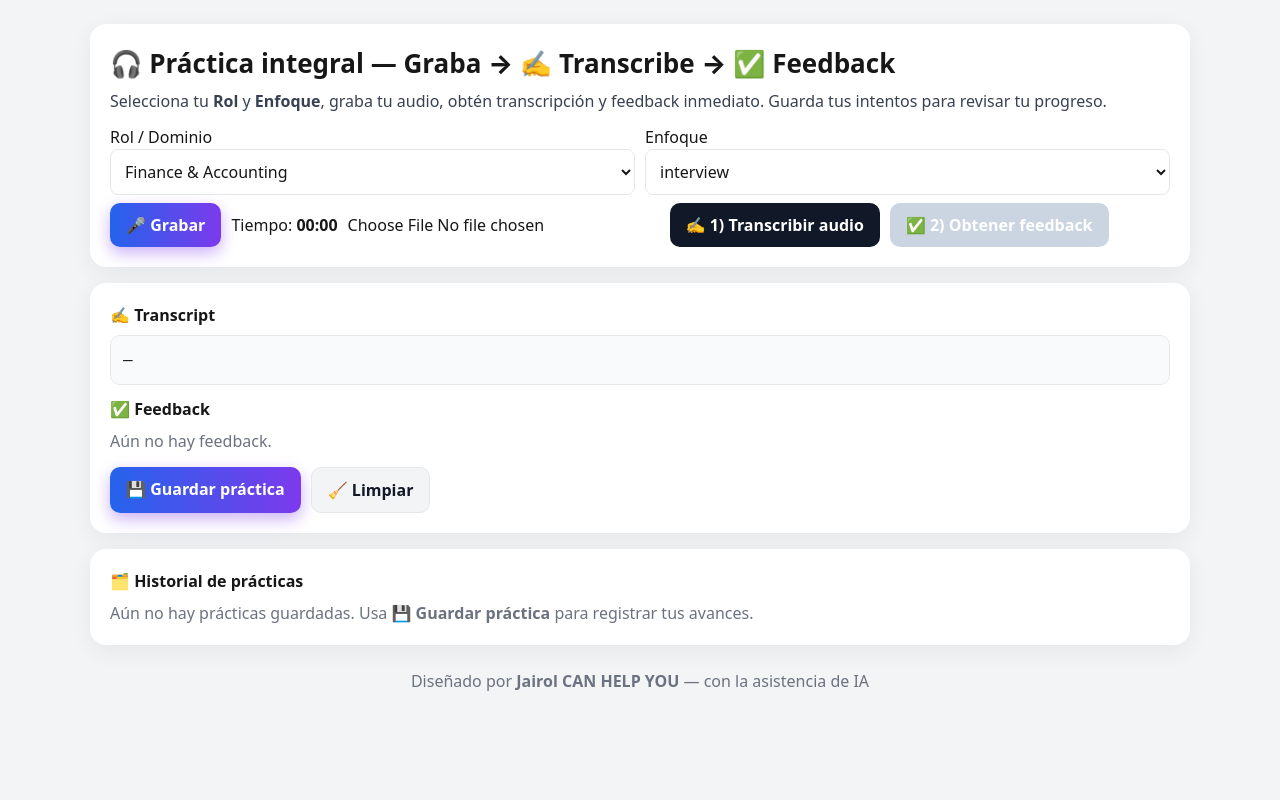
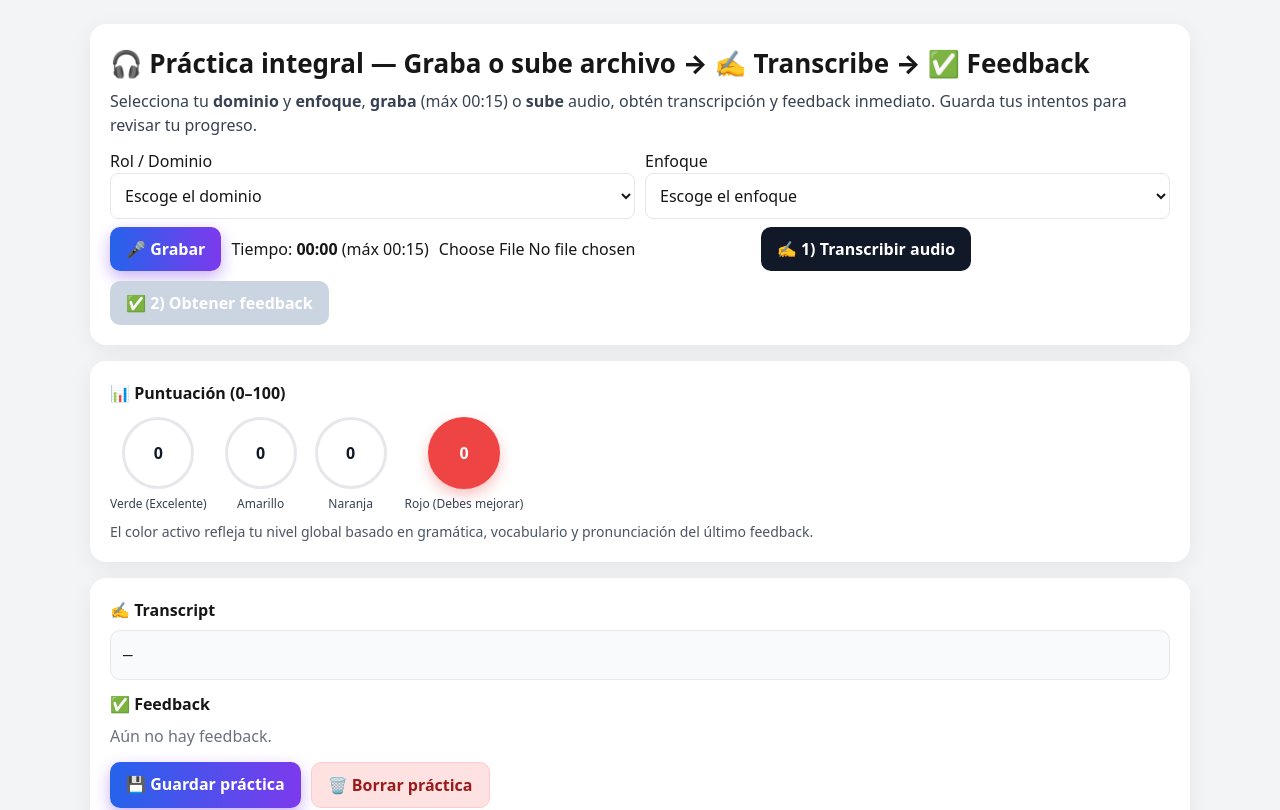
Before and after one commit to JairolGraterol/ia-english-tutor-mvp, a Next.js app: page /practice in a window 1280 px wide. Shown: the top 810 px of the page. Built offline with nearby package versions, Linux system fonts and the light colour scheme.

Commit message:
Update page.tsx

```diff
--- a/app/practice/page.tsx
+++ b/app/practice/page.tsx
@@ -4,7 +4,7 @@ import { useEffect, useRef, useState } from "react";
 /** Tipos del historial */
 type PracticeItem = {
   id: string;
-  createdAt: string;  // ISO
+  createdAt: string; // ISO
   role: string;
   focus: string;
   transcript: string;
@@ -12,6 +12,43 @@ type PracticeItem = {
 };
 
 const LS_KEY = "practice_history_v1";
+const MAX_SECONDS = 15; // ★ Límite de grabación
+
+/** Helper UI: círculo tipo semáforo con valor dentro */
+function ScoreCircle({
+  label,
+  value,
+  activeColor,
+  active,
+}: {
+  label: string;
+  value: number;
+  activeColor: string; // CSS color
+  active: boolean;
+}) {
+  return (
+    <div style={{ display: "grid", placeItems: "center", gap: 6 }}>
+      <div
+        style={{
+          width: 72,
+          height: 72,
+          borderRadius: "50%",
+          display: "grid",
+          placeItems: "center",
+          fontWeight: 800,
+          border: `3px solid ${active ? activeColor : "#e5e7eb"}`,
+          background: active ? activeColor : "white",
+          color: active ? "white" : "#111827",
+          boxShadow: active ? `0 6px 14px ${activeColor}55` : "none",
+        }}
+        title={`${label}: ${value}`}
+      >
+        {Math.round(value)}
+      </div>
+      <div style={{ fontSize: 12, color: "#374151" }}>{label}</div>
+    </div>
+  );
+}
 
 export default function PracticePage() {
   // --- Estado de práctica ---
@@ -27,10 +64,13 @@ export default function PracticePage() {
   const [loadingSTT, setLoadingSTT] = useState(false);
   const [loadingFB, setLoadingFB] = useState(false);
   const [transcript, setTranscript] = useState("");
-  const [role, setRole] = useState("Finance & Accounting");
-  const [focus, setFocus] = useState("interview");
+  const [role, setRole] = useState("");  // placeholder
+  const [focus, setFocus] = useState(""); // placeholder
   const [feedback, setFeedback] = useState<any>(null);
   const [error, setError] = useState("");
+
+  // --- Puntuaciones ---
+  const [overallScore, setOverallScore] = useState<number>(0);
 
   // --- Historial en localStorage ---
   const [history, setHistory] = useState<PracticeItem[]>([]);
@@ -55,11 +95,19 @@ export default function PracticePage() {
     } catch {}
   };
 
-  // --- Timer grabación ---
+  // --- Timer grabación (★ con auto-stop a 15s) ---
   const startTimer = () => {
     if (timerRef.current) clearInterval(timerRef.current);
     setSeconds(0);
-    timerRef.current = setInterval(() => setSeconds((s) => s + 1), 1000);
+    timerRef.current = setInterval(() => {
+      setSeconds((s) => {
+        const next = s + 1;
+        if (next >= MAX_SECONDS) {
+          stopRecording(); // detiene MediaRecorder y timer
+        }
+        return next;
+      });
+    }, 1000);
   };
   const stopTimer = () => {
     if (timerRef.current) clearInterval(timerRef.current);
@@ -141,6 +189,10 @@ export default function PracticePage() {
       alert("No hay transcript todavía");
       return;
     }
+    if (!role || !focus) {
+      alert("Escoge el dominio y el enfoque antes de continuar.");
+      return;
+    }
     setLoadingFB(true);
     setError("");
     try {
@@ -158,6 +210,38 @@ export default function PracticePage() {
       }
       if (!res.ok) throw new Error(data?.error || raw);
       setFeedback(data);
+
+      // calcular puntajes a partir de feedback
+      const issues: string[] = data?.issues || [];
+      const corrections: any[] = data?.corrections || [];
+      const pronTips: string[] = data?.pronunciation_tips || [];
+      const practiceWords: string[] = data?.practice_words || [];
+
+      const countMatch = (arr: string[], key: string) =>
+        arr.filter((s) => s.toLowerCase().includes(key)).length;
+
+      const grammarHits =
+        countMatch(issues, "gramm") + // grammar, grammatical
+        countMatch(issues, "tense") +
+        countMatch(issues, "article") +
+        corrections.length;
+
+      const vocabHits =
+        countMatch(issues, "vocab") +
+        countMatch(issues, "word choice") +
+        (practiceWords?.length ? 1 : 0);
+
+      const pronHits =
+        countMatch(issues, "pronun") + // pronunciation
+        pronTips.length;
+
+      const clamp = (n: number) => Math.max(0, Math.min(100, n));
+      const grammarScore = clamp(92 - grammarHits * 7);
+      const vocabScore = clamp(90 - vocabHits * 6);
+      const pronScore = clamp(90 - pronHits * 6);
+
+      const overall = Math.round((grammarScore + vocabScore + pronScore) / 3);
+      setOverallScore(overall);
     } catch (e: any) {
       setError("Feedback: " + (e?.message || "failed"));
     } finally {
@@ -188,6 +272,20 @@ export default function PracticePage() {
     persistHistory(next);
   };
 
+  const clearCurrent = () => {
+    setTranscript("");
+    setFeedback(null);
+    setError("");
+    setRecordUrl("");
+    setFile(null);
+    setOverallScore(0);
+    setSeconds(0);
+    if (mediaStream) {
+      mediaStream.getTracks().forEach((t) => t.stop());
+      setMediaStream(null);
+    }
+  };
+
   const clearAll = () => {
     if (!confirm("¿Borrar TODO el historial?")) return;
     persistHistory([]);
@@ -216,6 +314,33 @@ export default function PracticePage() {
       minute: "2-digit",
     });
 
+  // --- Opciones (alfabéticas) ---
+  const roleOptions = [
+    "Comida",
+    "Customer Service",
+    "Finance & Accounting",
+    "IT / Technology",
+    "Logistics & Operations",
+    "Marketing",
+    "News",
+    "Sales",
+    "Tourism / Travel",
+  ].sort((a, b) => a.localeCompare(b));
+
+  const focusOptions = [
+    "conversation",
+    "interview",
+    "presentation",
+    "reading",
+    "vocabulary",
+  ].sort((a, b) => a.localeCompare(b));
+
+  // --- Estado del semáforo según overallScore ---
+  const isGreen = overallScore >= 85;
+  const isYellow = overallScore >= 70 && overallScore < 85;
+  const isOrange = overallScore >= 50 && overallScore < 70;
+  const isRed = overallScore < 50;
+
   // --- UI ---
   return (
     <main
@@ -235,7 +360,7 @@ export default function PracticePage() {
           gap: 16,
         }}
       >
-        {/* Encabezado y CTA como la portada */}
+        {/* Encabezado y controles */}
         <header
           style={{
             background: "white",
@@ -245,14 +370,14 @@ export default function PracticePage() {
           }}
         >
           <h1 style={{ fontSize: 26, fontWeight: 800, marginBottom: 6 }}>
-            🎧 Práctica integral — Graba → ✍️ Transcribe → ✅ Feedback
+            🎧 Práctica integral — Graba o sube archivo → ✍️ Transcribe → ✅ Feedback
           </h1>
           <p style={{ color: "#374151", marginBottom: 12 }}>
-            Selecciona tu <b>Rol</b> y <b>Enfoque</b>, graba tu audio, obtén transcripción y
-            feedback inmediato. Guarda tus intentos para revisar tu progreso.
+            Selecciona tu <b>dominio</b> y <b>enfoque</b>, <b>graba</b> (máx {humanTime(MAX_SECONDS)}) o <b>sube</b> audio, obtén
+            transcripción y feedback inmediato. Guarda tus intentos para revisar tu progreso.
           </p>
 
-          {/* Selects con el mismo estilo */}
+          {/* Selects con placeholders */}
           <div
             style={{
               display: "grid",
@@ -269,12 +394,14 @@ export default function PracticePage() {
                 onChange={(e) => setRole(e.target.value)}
                 style={{ width: "100%", padding: 10, borderRadius: 8, border: "1px solid #e5e7eb" }}
               >
-                <option>Finance & Accounting</option>
-                <option>Sales</option>
-                <option>Marketing</option>
-                <option>Customer Service</option>
-                <option>IT / Technology</option>
-                <option>Logistics & Operations</option>
+                <option value="" disabled>
+                  Escoge el dominio
+                </option>
+                {roleOptions.map((opt) => (
+                  <option key={opt} value={opt}>
+                    {opt}
+                  </option>
+                ))}
               </select>
             </label>
 
@@ -285,11 +412,14 @@ export default function PracticePage() {
                 onChange={(e) => setFocus(e.target.value)}
                 style={{ width: "100%", padding: 10, borderRadius: 8, border: "1px solid #e5e7eb" }}
               >
-                <option>interview</option>
-                <option>reading</option>
-                <option>conversation</option>
-                <option>presentation</option>
-                <option>vocabulary</option>
+                <option value="" disabled>
+                  Escoge el enfoque
+                </option>
+                {focusOptions.map((opt) => (
+                  <option key={opt} value={opt}>
+                    {opt}
+                  </option>
+                ))}
               </select>
             </label>
           </div>
@@ -340,7 +470,9 @@ export default function PracticePage() {
               </a>
             )}
 
-            <span>Tiempo: <b>{humanTime(seconds)}</b></span>
+            <span>
+              Tiempo: <b>{humanTime(seconds)}</b> (máx {humanTime(MAX_SECONDS)})
+            </span>
 
             <input
               type="file"
@@ -370,14 +502,14 @@ export default function PracticePage() {
             <a
               onClick={runFeedback}
               style={{
-                cursor: transcript ? "pointer" : "not-allowed",
+                cursor: transcript && role && focus ? "pointer" : "not-allowed",
                 padding: "10px 16px",
                 borderRadius: 10,
-                background: transcript ? "linear-gradient(90deg, #2563eb, #7c3aed)" : "#cbd5e1",
+                background: transcript && role && focus ? "linear-gradient(90deg, #2563eb, #7c3aed)" : "#cbd5e1",
                 color: "white",
                 fontWeight: 700,
                 textDecoration: "none",
-                boxShadow: transcript ? "0 6px 16px rgba(124, 58, 237, 0.4)" : "none",
+                boxShadow: transcript && role && focus ? "0 6px 16px rgba(124, 58, 237, 0.4)" : "none",
                 opacity: loadingFB ? 0.7 : 1,
               }}
               title="Obtener feedback"
@@ -408,6 +540,27 @@ export default function PracticePage() {
             </pre>
           )}
         </header>
+
+        {/* Panel de puntuación (semáforo) */}
+        <section
+          style={{
+            background: "white",
+            borderRadius: 16,
+            boxShadow: "0 6px 24px rgba(0,0,0,0.06)",
+            padding: 20,
+          }}
+        >
+          <h3 style={{ fontWeight: 800, marginBottom: 12 }}>📊 Puntuación (0–100)</h3>
+          <div style={{ display: "flex", gap: 18, flexWrap: "wrap" }}>
+            <ScoreCircle label="Verde (Excelente)" value={overallScore} activeColor="#10b981" active={isGreen} />
+            <ScoreCircle label="Amarillo" value={overallScore} activeColor="#f59e0b" active={isYellow} />
+            <ScoreCircle label="Naranja" value={overallScore} activeColor="#fb923c" active={isOrange} />
+            <ScoreCircle label="Rojo (Debes mejorar)" value={overallScore} activeColor="#ef4444" active={isRed} />
+          </div>
+          <div style={{ marginTop: 8, color: "#4b5563", fontSize: 14 }}>
+            El color activo refleja tu nivel global basado en gramática, vocabulario y pronunciación del último feedback.
+          </div>
+        </section>
 
         {/* Transcript + Feedback + Guardar */}
         <section
@@ -516,26 +669,20 @@ export default function PracticePage() {
             </a>
 
             <a
-              onClick={() => {
-                setTranscript("");
-                setFeedback(null);
-                setError("");
-                setRecordUrl("");
-                setFile(null);
-              }}
+              onClick={clearCurrent}
               style={{
                 cursor: "pointer",
                 padding: "10px 16px",
                 borderRadius: 10,
-                background: "#f3f4f6",
-                color: "#111827",
+                background: "#fee2e2",
+                color: "#991b1b",
                 fontWeight: 700,
                 textDecoration: "none",
-                border: "1px solid #e5e7eb",
+                border: "1px solid #fecaca",
               }}
-              title="Limpiar campos actuales"
+              title="Borrar práctica (pantalla)"
             >
-              🧹 Limpiar
+              🗑️ Borrar práctica
             </a>
           </div>
         </section>
```
